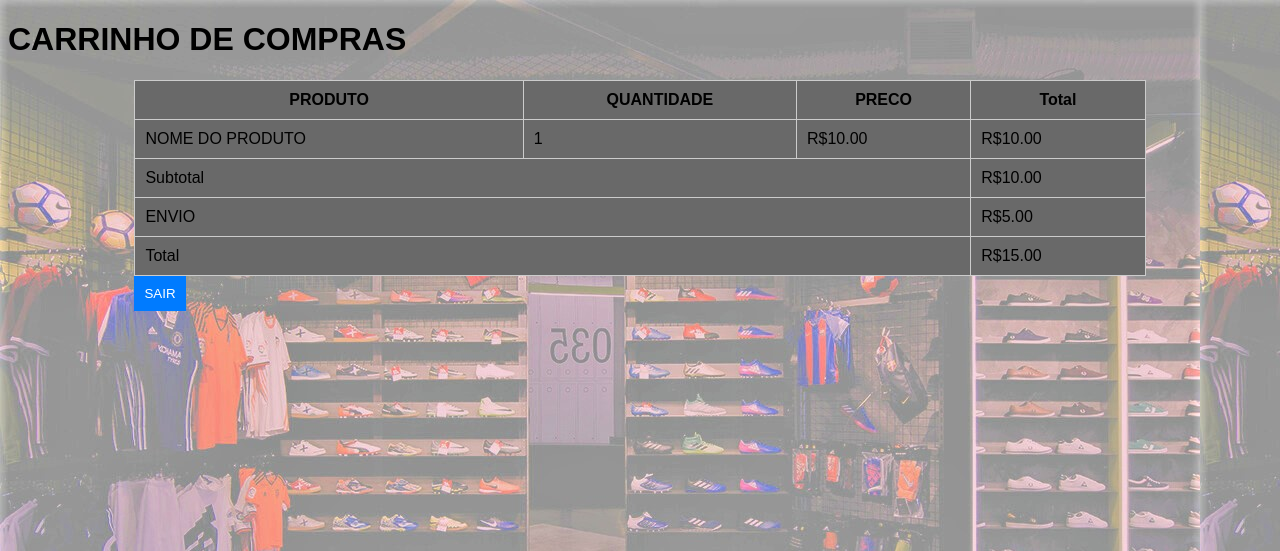
After one commit to cidaci2000/Projeto_bigode, a PHP site: page /carrinho.php in a window 1280 px wide. The commit adds this page. Shown: the top 551 px of the page. Run offline with PHP 8.4, Linux system fonts and the light colour scheme.

Commit message:
Add files via upload

```diff
--- /dev/null
+++ b/carrinho.php
@@ -0,0 +1,120 @@
+<?php
+
+class CarrinhoCompras
+{
+    private $produtos = [];
+
+    public function adicionarItem($id, $nome, $preco, $quantidade)
+    {
+        $this->produtos[$id] = [
+            "id" => $id,
+            "nome" => $nome,
+            "preco" => $preco,
+            "quantidade" => $quantidade,
+        ];
+    }
+
+    public function removerItem($id)
+    {
+        unset($this->produtos[$id]);
+    }
+
+    public function atualizarQuantidade($id, $quantidade)
+    {
+        $this->produtos[$id]["quantidade"] = $quantidade;
+    }
+
+    public function getTotal()
+    {
+        $total = 0;
+        foreach ($this->produtos as $produto) {
+            $total += $produto["preco"] * $produto["quantidade"];
+        }
+        return $total;
+    }
+}
+
+
+
+
+?>
+
+<!DOCTYPE html>
+<html lang="en">
+<head>
+    <meta charset="UTF-8">
+    <meta name="viewport" content="width=device-width, initial-scale=1.0">
+    <title>Document</title>
+</head>
+<body>
+<h1>CARRINHO DE COMPRAS</h1>
+    <div class="cart">
+        <table class="cart-table">
+            <thead>
+                <tr>
+                    <th>PRODUTO</th>
+                    <th>QUANTIDADE</th>
+                    <th>PRECO</th>
+                    <th>Total</th>
+                </tr>
+            </thead>
+            <tbody>
+                <tr>
+                    <td>NOME DO PRODUTO</td>
+                    <td>1</td>
+                    <td>R$10.00</td>
+                    <td>R$10.00</td>
+                </tr>
+                </tbody>
+            <tfoot>
+                <tr>
+                    <td colspan="3">Subtotal</td>
+                    <td>R$10.00</td>
+                </tr>
+                <tr>
+                    <td colspan="3">ENVIO</td>
+                    <td>R$5.00</td>
+                </tr>
+                <tr>
+                    <td colspan="3">Total</td>
+                    <td>R$15.00</td>
+                </tr>
+            </tfoot>
+        </table>
+        <a href="index.php"><button class="checkout-button">SAIR</button></a>
+    </div>
+</body>
+</html>
+
+<style>
+body {
+    font-family: sans-serif;
+    background-image: url("banner/banner8.png");
+}
+
+.cart {
+    width: 80%;
+    margin: 0 auto;
+}
+
+.cart-table {
+    width: 100%;
+    border-collapse: collapse;
+    background-color: #696969;
+}
+
+.cart-table th, .cart-table td {
+    padding: 10px;
+    border: 1px solid #ccc;
+}
+
+.checkout-button {
+    padding: 10px;
+    background-color: #007bff;
+    color: #fff;
+    border: none;
+    cursor: pointer;
+}
+
+
+</style>
--- a/index.php
+++ b/index.php
@@ -14,6 +14,7 @@
 								<li><a href="produtos 2.php">Produtos</a></li>
 								<li><a href="contato.php">Contato</a></li>
 								<li><a href="formulario.php">Login</a></li>
+                <li><a href="carrinho.php"><img class="car" src="redes sociais/car.jpg" alt=""></a></li>
 							</ul>
 						</nav>
 					</div>
@@ -44,6 +45,9 @@ footer {
 footer .r{
 	margin-top: 20px;
 
+}
+.car{
+  width: 70%;
 }
 
 .copyright {
```
